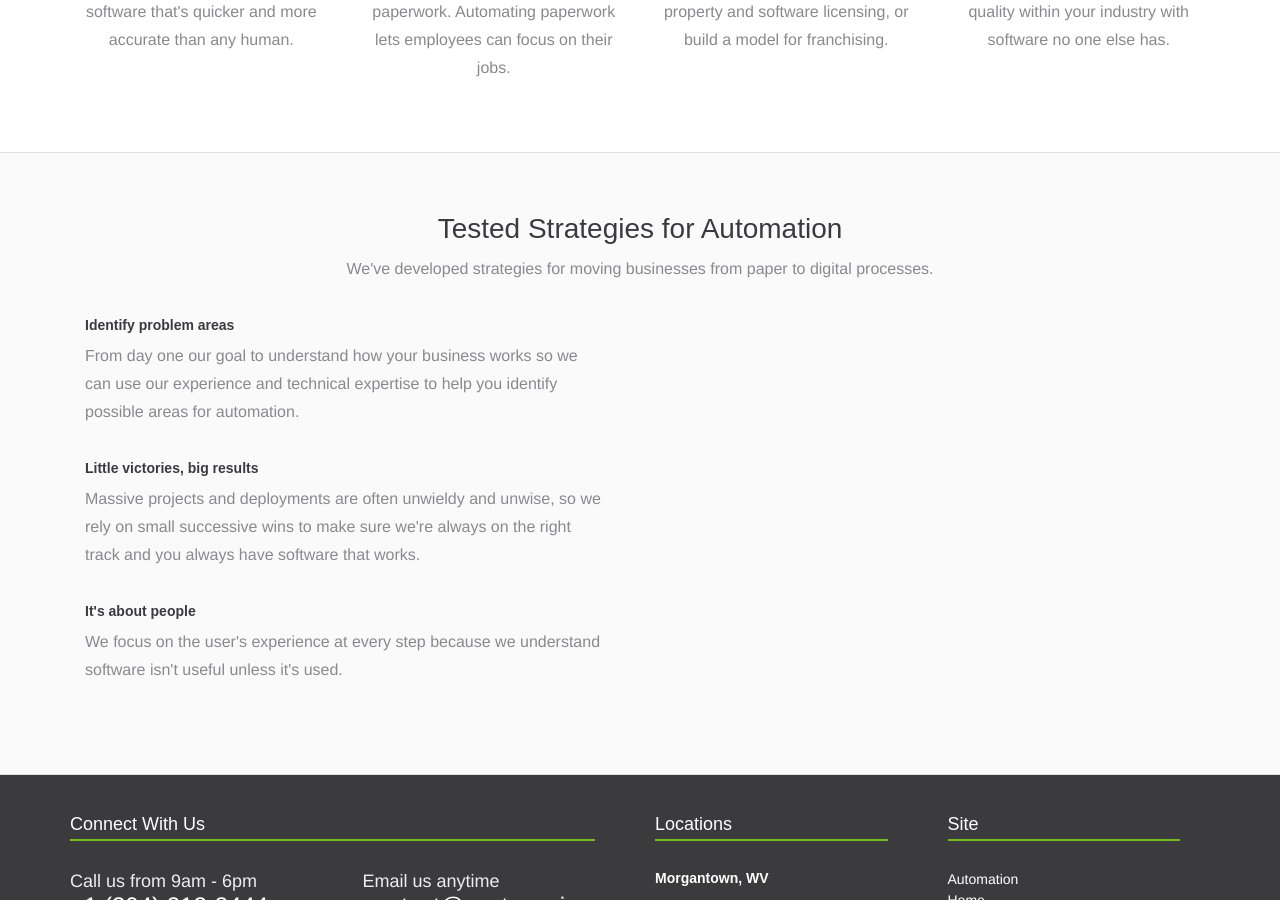
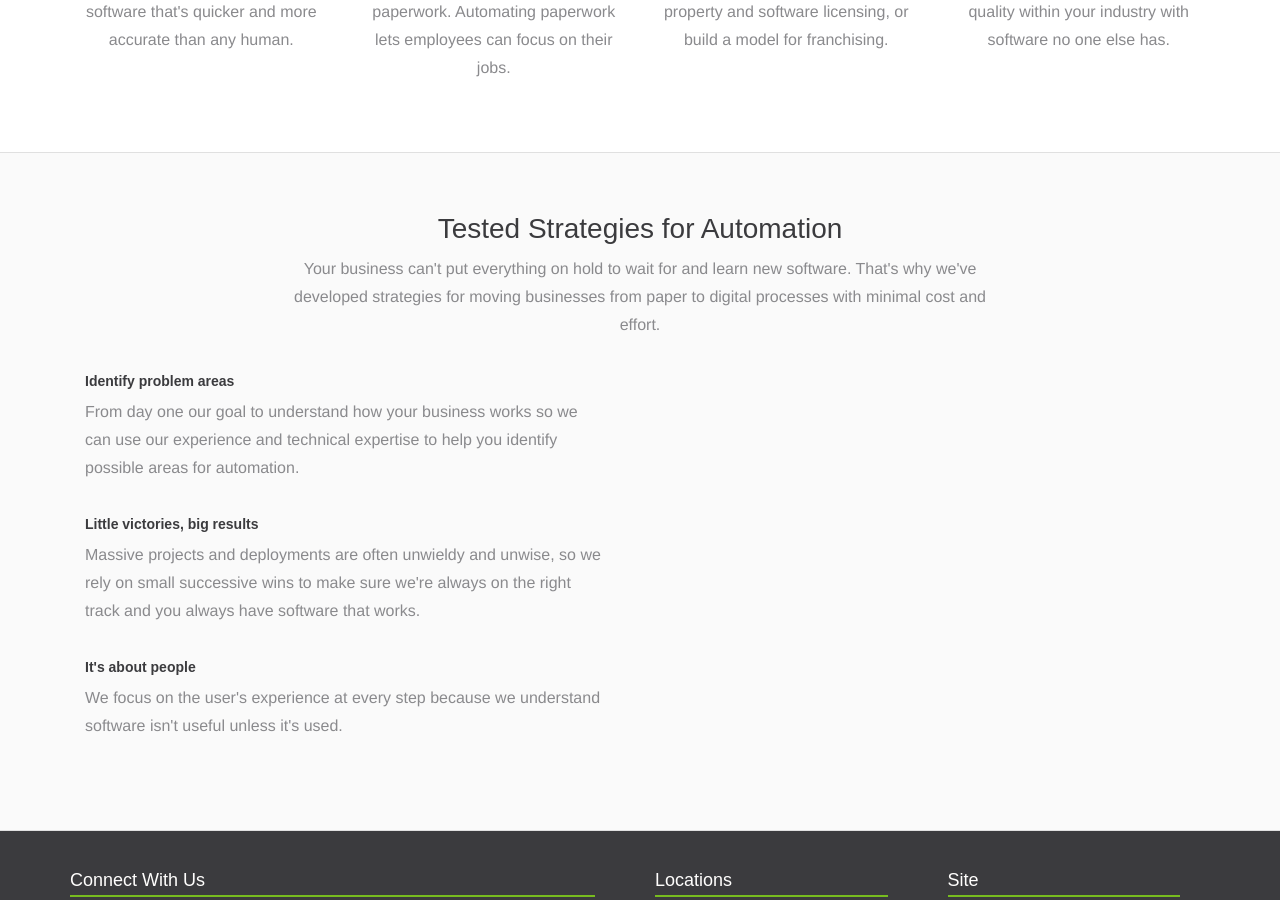
Before and after one commit to SyntropyDev/SyntropyDev.github.io, a Jekyll site: the page built from automation/index.html, in a window 1280 px wide and 900 px high, scrolled down 758 px. Built offline with Jekyll 4.4.1, drawn with Linux system fonts in a browser that asks for light colours; nearby versions of some CDN libraries.

Commit message:
Soothing phrase about how we understand the pains of new software.

```diff
--- a/automation/index.html
+++ b/automation/index.html
@@ -101,7 +101,10 @@
         <h1 style="text-align: center;">Tested Strategies for Automation</h1>
 
         <div class="heading" style="text-align: center; margin-bottom: 20px;">
-          We've developed strategies for moving businesses from paper to digital processes.
+          <!--Lots of businesses don't know how to transition to new processes while keeping the old ones up and running, so we've tested and developed strategies for moving from paper to digital processes with minimal cost and effort.-->
+
+          Your business can't put everything on hold to wait for and learn new software. That's why we've developed strategies for moving businesses from paper to digital processes with minimal cost and effort.
+
         </div>
 
        <div class="col-md-6">
```
